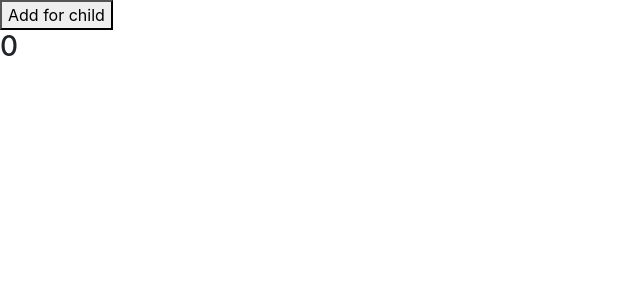
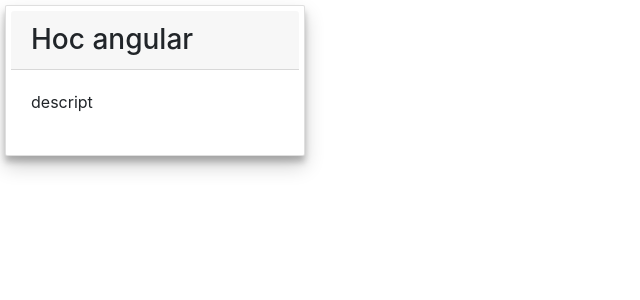
Before and after one commit to minhtaivo235/learn_angular, an Angular app: page / in a window 1280 px wide. Shown: the top 300 px of the page, without its empty margins (0-640 px from the left). Built offline with nearby package versions, Linux system fonts and the light colour scheme.

Commit message:
demo ngContent in card

```diff
--- a/src/app/app.component.html
+++ b/src/app/app.component.html
@@ -1,4 +1,7 @@
 
-<app-parent-view></app-parent-view>
+<app-card>
+    <h3 class="card-header">Hoc angular</h3>
+    <p class="card-body">descript</p>
+</app-card>
 
 <router-outlet></router-outlet>
--- a/src/app/app.module.ts
+++ b/src/app/app.module.ts
@@ -13,6 +13,7 @@ import { ParentComponent} from './parent.component';
 import { ChildComponent} from './child.component';
 import { ChildViewComponent } from './childView.component';
 import { ParentViewComponent } from './parentView.component';
+import { CardComponent } from './card.component';
 
 
 @NgModule({
@@ -26,7 +27,8 @@ import { ParentViewComponent } from './parentView.component';
     ParentComponent,
     ChildComponent,
     ChildViewComponent,
-    ParentViewComponent
+    ParentViewComponent,
+    CardComponent
 
   ],
   imports: [
--- a/src/app/card.component.ts
+++ b/src/app/card.component.ts
@@ -4,7 +4,12 @@ import { Component } from '@angular/core';
     selector: 'app-card',
     template: `
         <div class="card">
-            <p>Khoa Pham Training</p>
+            <div class="header">
+                <ng-content select=".card-header"></ng-content>
+            </div>
+            <div class="body">
+                <ng-content select=".card-body"></ng-content>
+            </div>
         </div>
     `,
     styles: [`
```
